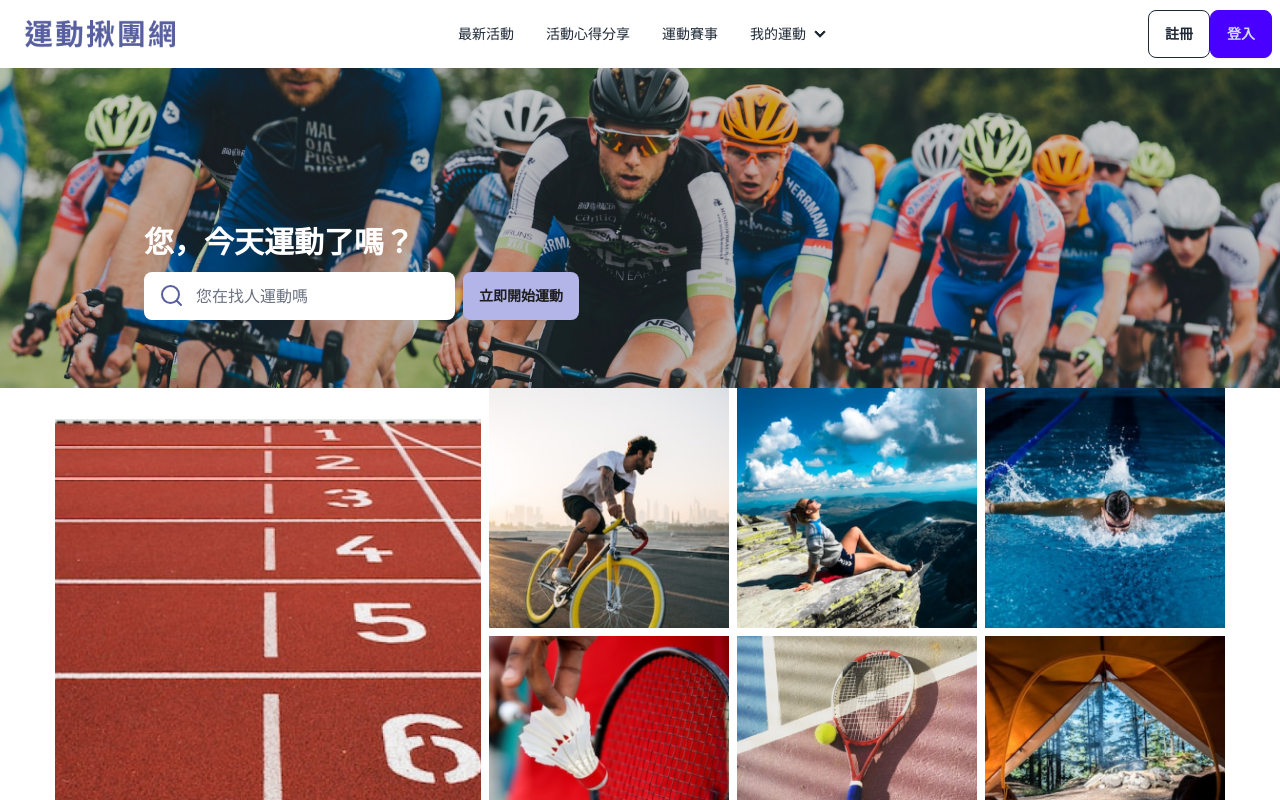
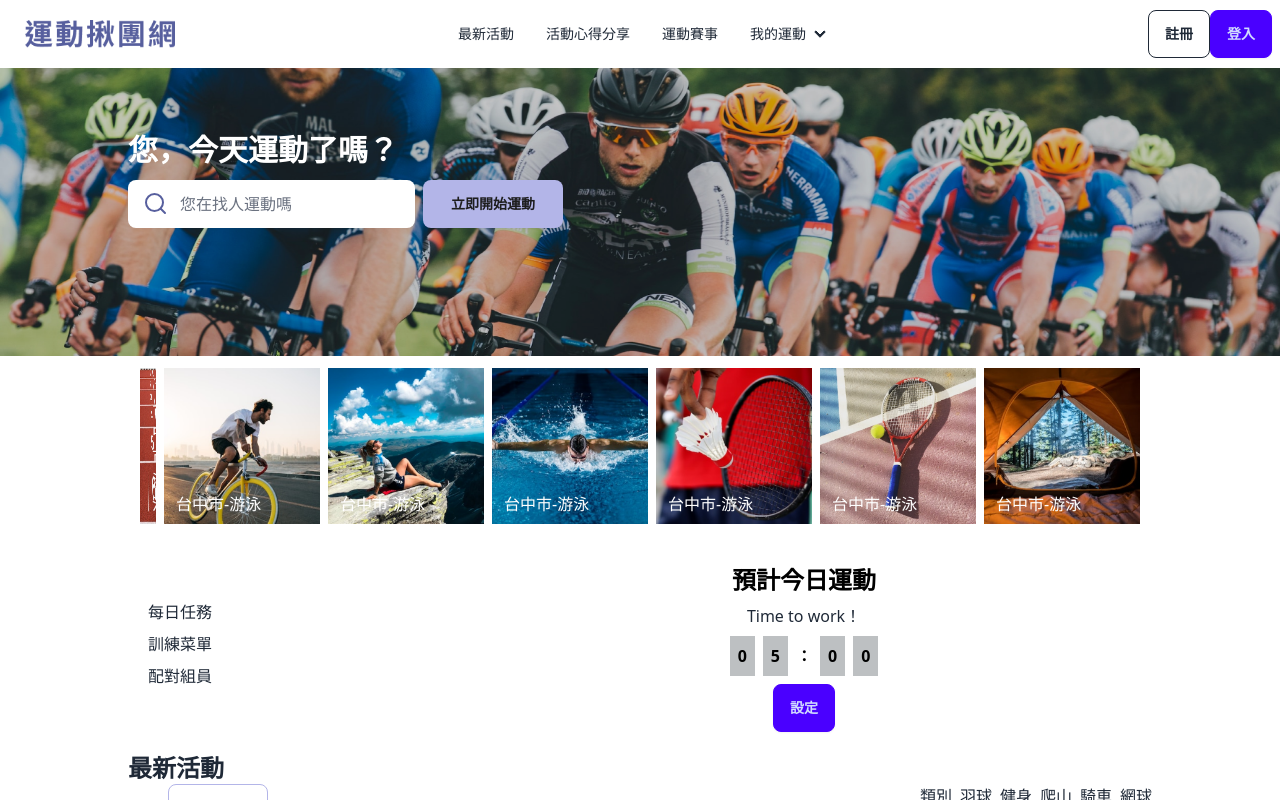
Before and after one commit to RayChen1996/Next-sport-web, a Next.js app: page / in a window 1280 px wide. Shown: the top 800 px of the page. Built offline with nearby package versions, Linux system fonts and the light colour scheme.

Commit message:
homepage rwd fix

```diff
--- a/src/app/Activities/[id]/page.tsx
+++ b/src/app/Activities/[id]/page.tsx
@@ -163,12 +163,12 @@ function BreadCrumb() {
     <div className="text-sm breadcrumbs mb-5">
       <ul>
         <li>
-          <a>Home</a>
+          <a>首頁</a>
         </li>
         <li>
-          <a>Documents</a>
+          <a>最新活動</a>
         </li>
-        <li>Add Document</li>
+        <li>登山：2022最後一天挑戰台中大坑9號</li>
       </ul>
     </div>
   );
--- a/src/app/components/page/Home/Banner.tsx
+++ b/src/app/components/page/Home/Banner.tsx
@@ -4,14 +4,15 @@ import BannerPng from "@/../../public/bn.png";
 import SearchIcon from "@/../../public/searchl.svg";
 export default function Banner() {
   return (
-    <div className=" relative md:h-full  ">
-      <Image src={BannerPng} alt="Banner" className=" w-full" width={1024} />
+    <div className=" container  relative   h-72 ">
+      <Image src={BannerPng} alt="Banner" fill className="w-full bg-cover" />
 
-      <div className=" absolute top-36 left-36 ">
+      <div className=" absolute left-6 bottom-8 md:bottom-32 md:left-32  ">
         <h1 className=" text-white font-bold text-3xl py-3">
           您，今天運動了嗎？
         </h1>
-        <div className=" flex gap-2">
+        <div className=" w-full  md:flex gap-2 ">
+          <div className="w-full  ">
             <label className="flex input bg-white border-none w-full max-w-xs">
               <Image src={SearchIcon} alt="" />
 
@@ -21,12 +22,14 @@ export default function Banner() {
                 className="border-none"
               />
             </label>
-
-          <button className="btn btn-primary border-none text-[#1E1E1E] bg-[#B3B5E8]">
+          </div>
+          <div className="w-full  ">
+            <button className="btn w-full btn-primary border-none text-[#1E1E1E] bg-[#B3B5E8]">
               立即開始運動
             </button>
           </div>
         </div>
       </div>
+    </div>
   );
 }
--- a/src/app/components/page/Home/NewsActive.tsx
+++ b/src/app/components/page/Home/NewsActive.tsx
@@ -4,7 +4,7 @@ import TrainingCard from "../../GridItem/TrainingCard";
 export default function NewsActive() {
   const Data = [{}];
   return (
-    <div className=" bg-white container  ">
+    <div className=" bg-white container w-4/5 ">
       <div className=" h-fit   max-w-5xl m-auto ">
         <h1 className=" text-2xl text-left font-bold">最新活動</h1>
         <div className=" flex justify-between">
@@ -32,7 +32,7 @@ export default function NewsActive() {
       </div>
 
       <div className="flex flex-col justify-center items-center">
-        <div className=" grid gap-2  lg:grid-cols-3 md:grid-cols-2 grid-cols-1">
+        <div className=" grid gap-1 grid-cols-1 md:grid-cols-2  lg:grid-cols-3 ">
           <TrainingCard />
           <TrainingCard />
           <TrainingCard />
--- a/src/app/components/page/Home/PhotoCategoryGrid.tsx
+++ b/src/app/components/page/Home/PhotoCategoryGrid.tsx
@@ -10,35 +10,39 @@ import RecommandImage7 from "@/../../public/推薦07.png";
 
 export default function PhotoCategoryGrid() {
   return (
-    <div className=" w-full  flex gap-2 justify-center items-center bg-white   ">
-      <div className=" h-full w-full md:w-1/3  sm:relative  ">
+    <div className=" h-full p-3 w-4/5 container md:grid-flow-col grid grid-cols-2 md:grid-cols-2 gap-2 relative">
+      <div className="col-span-2 md:col-span-3 col-start-1 relative">
         <Image
           src={RecommandImage}
           alt=""
-          className=" sm:w-full w-full h-full"
+          height={50}
+          className=" w-full h-full "
         />
+        <div className="text-white absolute bottom-2 left-3">台中市-游泳</div>
       </div>
-
-      <div className="  h-full grid grid-cols-3 gap-2 relative">
-        <div className="  sm:block col-span-1">
+      <div className="col-span-1 relative">
         <Image src={RecommandImage2} alt="" width={240} />
+        <div className="text-white absolute bottom-2 left-3">台中市-游泳</div>
       </div>
-        <div className="  sm:block col-span-1">
+      <div className="col-span-1 relative">
         <Image src={RecommandImage3} alt="" width={240} />
+        <div className="text-white absolute bottom-2 left-3">台中市-游泳</div>
       </div>
-        <div className="  sm:block col-span-1">
+      <div className="col-span-1 relative">
         <Image src={RecommandImage4} alt="" width={240} />
+        <div className="text-white absolute bottom-2 left-3">台中市-游泳</div>
       </div>
-        <div className="  sm:block col-span-1">
+      <div className="col-span-1 relative">
         <Image src={RecommandImage5} alt="" width={240} />
+        <div className="text-white absolute bottom-2 left-3">台中市-游泳</div>
       </div>
-        <div className="  sm:block col-span-1">
+      <div className="col-span-1 relative">
         <Image src={RecommandImage6} alt="" width={240} />
+        <div className="text-white absolute bottom-2 left-3">台中市-游泳</div>
       </div>
-        <div className="  sm:block col-span-1">
+      <div className="col-span-1 relative">
         <Image src={RecommandImage7} alt="" width={240} />
-        </div>
-        {/* <div className="hidden sm:block absolute bg-white h-full w-1/4 top-0 left-0"></div> */}
+        <div className="text-white absolute bottom-2 left-3">台中市-游泳</div>
       </div>
     </div>
   );
--- a/src/app/components/page/Home/TodaySchedule.tsx
+++ b/src/app/components/page/Home/TodaySchedule.tsx
@@ -2,7 +2,7 @@ import React from "react";
 
 export default function TodaySchedule() {
   return (
-    <div className=" w-full bg-white h-full flex min-w-md max-w-screen-xl m-auto">
+    <div className=" container p-5  w-4/5 bg-white h-full flex min-w-md max-w-screen-xl m-auto">
       <div className=" w-1/3 ">
         <ul className=" flex justify-center flex-col h-full gap-2">
           <li>每日任務</li>
@@ -21,7 +21,7 @@ export default function TodaySchedule() {
           <span className="p-2 bg-[#BDC0C2]">0</span>
         </div>
         <div>
-          <button className="btn btn-primary  w-80 ">設定</button>
+          <button className="btn btn-primary  w-full ">設定</button>
         </div>
       </div>
     </div>
```
Lines whose indentation alone changed are shown as unchanged.
